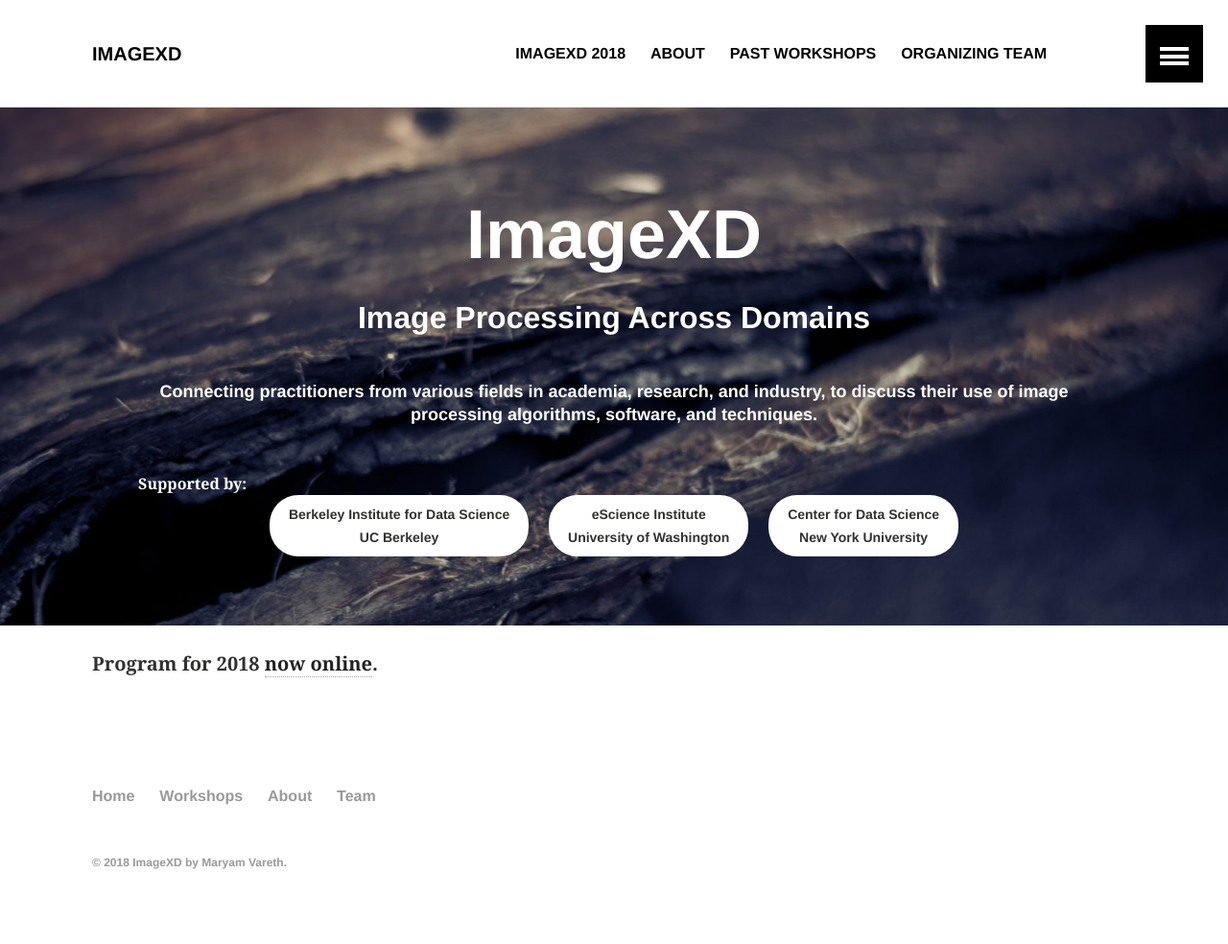
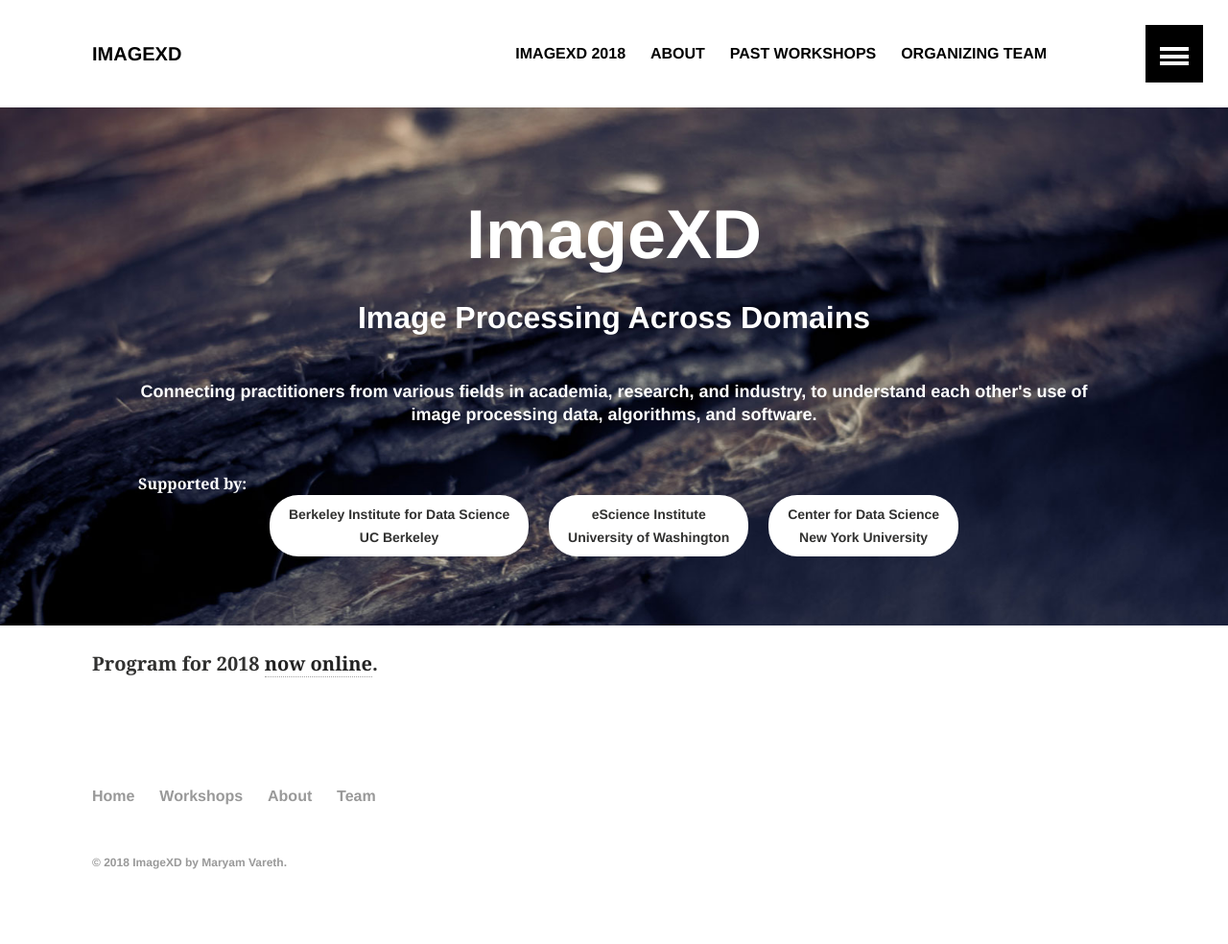
Before and after one commit to imagexd/imagexd.github.io, a Jekyll site: the page built from index.md, in a window 1280 px wide. Shown: the whole page at 96% size. Built offline with Jekyll 4.4.1, drawn with Linux system fonts in a browser that asks for light colours.

Commit message:
Update slogan; make consistent with GraphXD theme

```diff
--- a/_layouts/home.html
+++ b/_layouts/home.html
@@ -39,7 +39,7 @@
       <div class="wrap page-lead-content">
         <h1>ImageXD</h1>
         <h2>Image Processing Across Domains</h2>
-        <h6>Connecting practitioners from various fields in academia, research, and industry, to discuss their use of image processing algorithms, software, and techniques.</h6>
+        <h6>Connecting practitioners from various fields in academia, research, and industry, to understand each other's use of image processing data, algorithms, and software.</h6>
         <br />
         <div align="left">
         <b>Supported by:<b>
```
